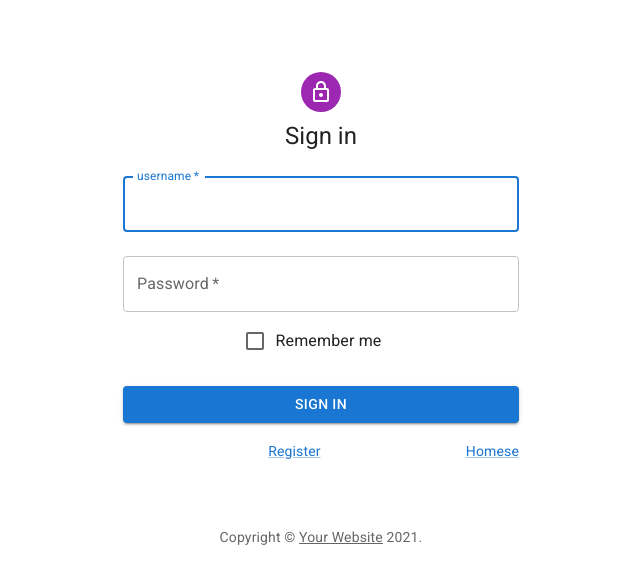
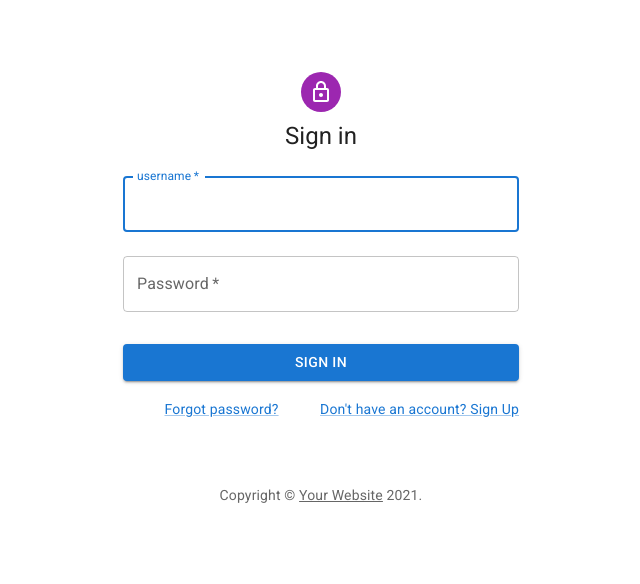
Before and after one commit to ematthewephec/ProjetIntegration, a React (Create React App) app in the folder Site Web/client/: page /Login in a window 1280 px wide. Shown: the top 584 px of the page, without its empty margins (319-959 px from the left). Built offline with nearby package versions, Linux system fonts and the light colour scheme.

Commit message:
design et wrong library

```diff
--- a/Site Web/client/src/components/Login.js
+++ b/Site Web/client/src/components/Login.js
@@ -3,8 +3,6 @@
 import Button from '@mui/material/Button'
 import CssBaseline from '@mui/material/CssBaseline'
 import TextField from '@mui/material/TextField'
-import FormControlLabel from '@mui/material/FormControlLabel'
-import Checkbox from '@mui/material/Checkbox'
 import Link from '@mui/material/Link'
 import Grid from '@mui/material/Grid'
 import Box from '@mui/material/Box'
@@ -47,6 +45,7 @@
         console.log(response.data.token)
         window.localStorage.setItem('token', response.data.token)
         setLoginStatus(true)
+        window.location.href = '/'
       }
     })
   }
@@ -103,10 +102,6 @@
               autoComplete='current-password'
               onChange={(e) => { setPassword(e.target.value) }}
             />
-            <FormControlLabel
-              control={<Checkbox value='remember' color='primary' />}
-              label='Remember me'
-            />
             <Button
               onClick={login}
               fullWidth
@@ -117,13 +112,13 @@
             </Button>
             <Grid container>
               <Grid item xs>
-                <Link href='/Register' variant='body2'>
-                  Register
+                <Link variant='body2'>
+                  Forgot password?
                 </Link>
               </Grid>
               <Grid item>
-                <Link href='/' variant='body2'>
-                  Homese
+                <Link href='/Register' variant='body2'>
+                  Don't have an account? Sign Up
                 </Link>
               </Grid>
             </Grid>
--- a/Site Web/client/src/components/Navigations.js
+++ b/Site Web/client/src/components/Navigations.js
@@ -36,7 +36,6 @@
 import Reports from './content/Reports'
 import Thermostat from './content/Thermostat'
 import Axios from 'axios'
-import { Redirect } from 'react-router'
 
 // import Chart from './Charts'
 // import Deposits from './Deposits'
--- a/Site Web/client/src/components/Register.js
+++ b/Site Web/client/src/components/Register.js
@@ -3,8 +3,6 @@
 import Button from '@mui/material/Button'
 import CssBaseline from '@mui/material/CssBaseline'
 import TextField from '@mui/material/TextField'
-import FormControlLabel from '@mui/material/FormControlLabel'
-import Checkbox from '@mui/material/Checkbox'
 import Link from '@mui/material/Link'
 import Grid from '@mui/material/Grid'
 import Box from '@mui/material/Box'
@@ -46,6 +44,7 @@
       prenom: prenoms
     }).then((response) => {
       console.log(response)
+      window.location.href = '/Login'
     })
   }
   return (
@@ -125,12 +124,6 @@
                   onChange={(e) => { setPassword(e.target.value) }}
                 />
               </Grid>
-              <Grid item xs={12}>
-                <FormControlLabel
-                  control={<Checkbox value='allowExtraEmails' color='primary' />}
-                  label='I want to receive inspiration, marketing promotions and updates via email.'
-                />
-              </Grid>
             </Grid>
             <Button
               fullWidth
```
